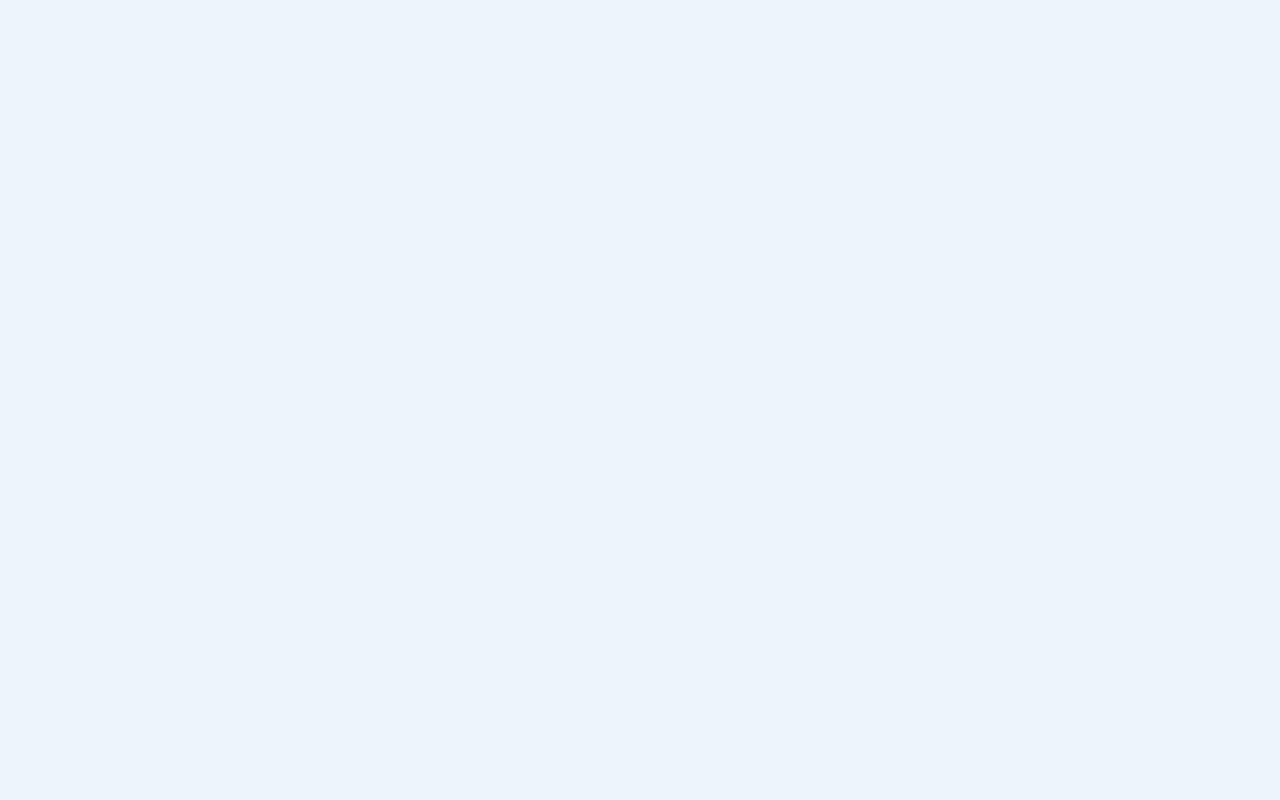
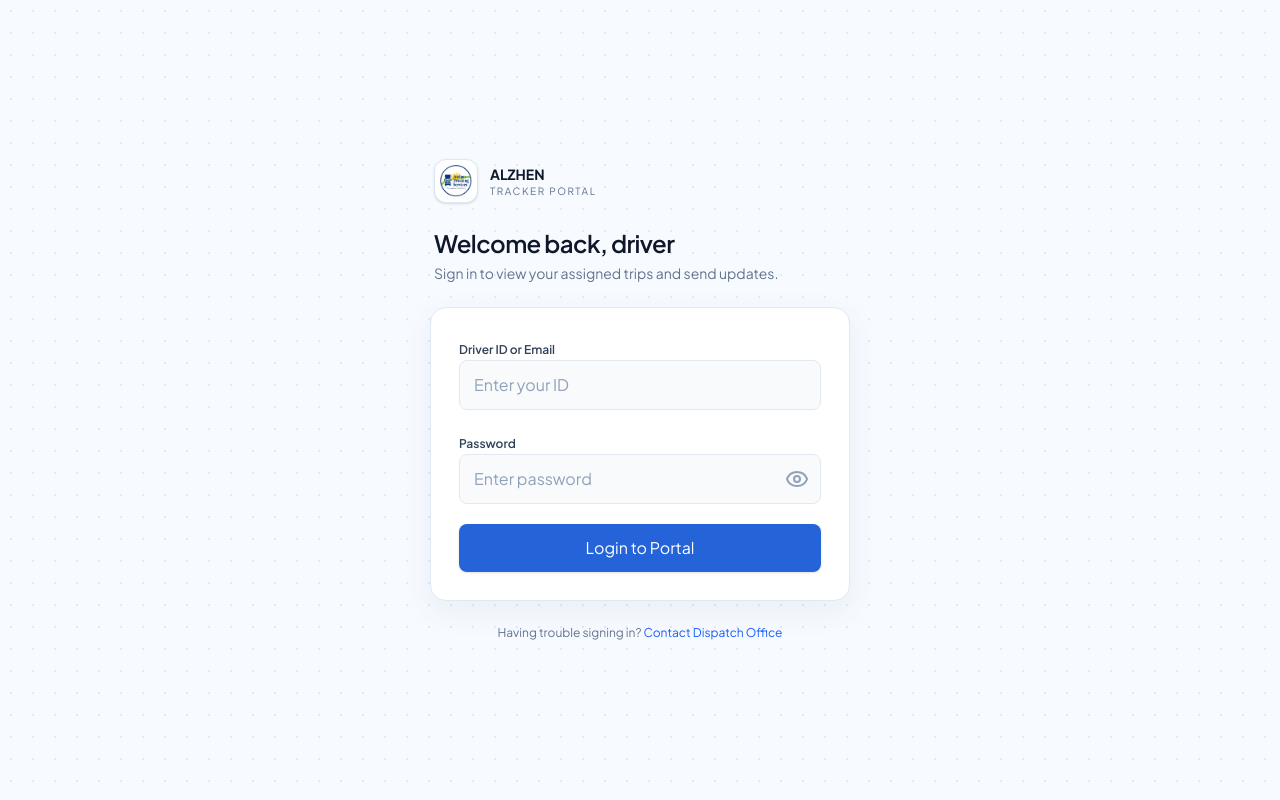
Before and after one commit to tzmvrc/ALZHEN-TMS, a React (Vite) app in the folder frontend/: page /driver-login in a window 1280 px wide. Before the commit this address had no page. Built offline with nearby package versions, Linux system fonts and the light colour scheme.

Commit message:
++ updated ui for login and dashboard page

```diff
--- a/frontend/src/App.tsx
+++ b/frontend/src/App.tsx
@@ -1,5 +1,6 @@
 import { Navigate, Route, Routes } from "react-router-dom";
 import LoginPage from "./pages/Admin/LoginPage";
+import DriverLoginPage from "./pages/Driver/LoginPage";
 import DashboardPage from "./pages/Admin/DashboardPage";
 import DriverPortal from "./pages/Driver/DriverPortal";
 
@@ -8,6 +9,7 @@ function App() {
     <Routes>
       <Route path="/" element={<Navigate to="/login" replace />} />
       <Route path="/login" element={<LoginPage />} />
+      <Route path="/driver-login" element={<DriverLoginPage />} />
       <Route path="/dashboard" element={<DashboardPage />} />
       <Route path="/driver" element={<DriverPortal />} />
     </Routes>
--- a/frontend/src/components/admin/SidebarNav.tsx
+++ b/frontend/src/components/admin/SidebarNav.tsx
@@ -45,7 +45,7 @@ export default function SidebarNav({
     ));
 
   return (
-    <aside className="sticky top-0 hidden h-screen w-[244px] shrink-0 flex-col border-r border-[#e4edf7] bg-white px-4 py-5 lg:flex">
+    <aside className="fixed inset-y-0 left-0 z-30 hidden h-screen w-[244px] shrink-0 flex-col border-r border-[#e4edf7] bg-white px-4 py-5 lg:flex">
       <div className="mb-7 flex items-center gap-3 px-3">
         <div className="flex h-8 w-8 items-center justify-center rounded-lg bg-blue-600 shadow-sm">
           <Truck className="h-4 w-4 text-white" />
--- a/frontend/src/index.css
+++ b/frontend/src/index.css
@@ -26,6 +26,34 @@ body {
   background: #eef4fb;
 }
 
+.dotted-surface {
+  background-color: #f7faff;
+  background-image: radial-gradient(circle, rgba(96, 132, 175, 0.14) 1px, transparent 1px);
+  background-size: 22px 22px;
+}
+
+.min-h-screen.bg-slate-50 {
+  background-color: #f7faff;
+  background-image: radial-gradient(circle, rgba(96, 132, 175, 0.14) 1px, transparent 1px);
+  background-size: 22px 22px;
+}
+
+/* The driver workflow uses larger type and touch targets for quick phone use. */
+body:has(input[type='file']) .text-xs {
+  font-size: 0.9375rem;
+  line-height: 1.35rem;
+}
+
+body:has(input[type='file']) .text-sm {
+  font-size: 1rem;
+  line-height: 1.5rem;
+}
+
+body:has(input[type='file']) button,
+body:has(input[type='file']) input {
+  min-height: 48px;
+}
+
 button,
 input,
 select {
--- a/frontend/src/pages/Admin/DashboardPage.tsx
+++ b/frontend/src/pages/Admin/DashboardPage.tsx
@@ -47,10 +47,10 @@ export default function DashboardPage({
   if (loading) return <div className="flex min-h-screen items-center justify-center bg-slate-50"><div className="h-8 w-8 animate-spin rounded-full border-2 border-slate-200 border-t-blue-600" /></div>;
 
   return (
-    <div className="min-h-screen w-full bg-[#eef4fb] px-0 font-sans text-slate-900 sm:p-3 lg:p-4">
-      <div className="flex min-h-screen w-full overflow-hidden bg-[#f7faff] shadow-[0_12px_40px_rgba(77,112,153,0.08)] sm:min-h-[calc(100vh-1.5rem)] sm:rounded-2xl sm:border sm:border-white">
+    <div className="dotted-surface min-h-screen w-full font-sans text-slate-900">
+      <div className="flex min-h-screen w-full overflow-hidden">
         <SidebarNav general={data.nav.general} support={data.nav.support} activeId={activeId} onNavigate={handleNavigate} onLogout={onLogout} userName={data.user.name} userInitial={data.user.name.charAt(0).toUpperCase()} />
-        <div className="flex-1 overflow-y-auto">
+        <div className="min-w-0 flex-1 overflow-y-auto lg:ml-[244px]">
           <TopBar activeLabel={activeLabel} onSearch={(query) => { setSearchQuery(query); onSearch(query); }} />
           <main className="p-4 sm:p-6 md:p-8 lg:p-10">
             {activeId === "overview" ? (
--- /dev/null
+++ b/frontend/src/pages/Driver/LoginPage.tsx
@@ -0,0 +1,92 @@
+import { useState, type FormEvent } from "react";
+import { useNavigate } from "react-router-dom";
+import { Eye, EyeOff } from "lucide-react";
+import logo from "../../assets/logo.png";
+
+export default function DriverLoginPage() {
+  const navigate = useNavigate();
+  const [showPassword, setShowPassword] = useState(false);
+
+  const handleSubmit = (event: FormEvent<HTMLFormElement>) => {
+    event.preventDefault();
+    // In a real app, this would be an auth call
+    navigate("/driver");
+  };
+
+  return (
+    <div className="dotted-surface flex min-h-screen w-full items-center justify-center px-4 py-8 sm:px-6">
+      <div className="w-full max-w-[420px] space-y-6">
+        {/* Logo & Brand */}
+        <div className="flex items-center gap-3 px-1">
+          <div className="flex h-11 w-11 items-center justify-center rounded-xl border border-[#dce8f5] bg-white shadow-sm">
+            <img src={logo} alt="Alzhen Logo" className="h-8 w-8 rounded-lg object-contain" />
+          </div>
+          <div>
+            <p className="text-sm font-bold text-slate-900">ALZHEN</p>
+            <p className="text-[10px] uppercase tracking-[0.16em] text-slate-500">Tracker portal</p>
+          </div>
+        </div>
+
+        <div className="px-1">
+          <h1 className="text-2xl font-semibold tracking-tight text-slate-900">Welcome back, driver</h1>
+          <p className="mt-1 text-sm text-slate-500">Sign in to view your assigned trips and send updates.</p>
+        </div>
+
+        {/* Login Form */}
+        <div className="rounded-2xl border border-[#dfe9f4] bg-white p-6 shadow-[0_10px_30px_rgba(71,104,143,0.08)] sm:p-7">
+          <form onSubmit={handleSubmit} className="space-y-5">
+            <div className="space-y-2 text-left">
+              <label htmlFor="username" className="text-xs font-semibold text-slate-700">
+                Driver ID or Email
+              </label>
+              <input
+                id="username"
+                type="text"
+                required
+                placeholder="Enter your ID"
+                className="w-full rounded-lg border border-slate-200 bg-slate-50 px-3.5 py-3 text-sm text-slate-900 outline-none transition placeholder:text-slate-400 focus:border-blue-600 focus:bg-white focus:ring-2 focus:ring-blue-100"
+              />
+            </div>
+
+            <div className="space-y-2 text-left">
+              <label htmlFor="password" className="text-xs font-semibold text-slate-700">
+                Password
+              </label>
+              <div className="relative">
+                <input
+                  id="password"
+                  type={showPassword ? "text" : "password"}
+                  required
+                  placeholder="Enter password"
+                  className="w-full rounded-lg border border-slate-200 bg-slate-50 px-3.5 py-3 pr-11 text-sm text-slate-900 outline-none transition placeholder:text-slate-400 focus:border-blue-600 focus:bg-white focus:ring-2 focus:ring-blue-100"
+                />
+                <button
+                  type="button"
+                  onClick={() => setShowPassword((v) => !v)}
+                  className="absolute right-3 top-1/2 -translate-y-1/2 text-slate-400 transition-colors hover:text-slate-600"
+                >
+                  {showPassword ? <EyeOff className="h-6 w-6" /> : <Eye className="h-6 w-6" />}
+                </button>
+              </div>
+            </div>
+
+            <button
+              type="submit"
+              className="w-full rounded-lg bg-[#2563d9] py-3 text-sm font-semibold text-white shadow-sm transition hover:bg-[#1d4ed8] active:scale-[0.99]"
+            >
+              Login to Portal
+            </button>
+          </form>
+        </div>
+
+        {/* Footer Help */}
+        <p className="text-center text-xs text-slate-500">
+          Having trouble signing in?{" "}
+          <button type="button" className="font-semibold text-blue-600 hover:underline">
+            Contact Dispatch Office
+          </button>
+        </p>
+      </div>
+    </div>
+  );
+}
```
Also changed, not shown: frontend/src/pages/Admin/LoginPage.tsx (+8 -36 lines).
